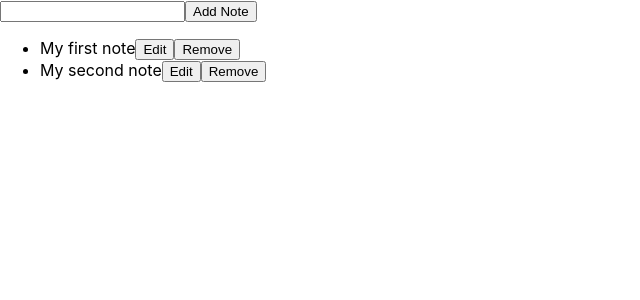
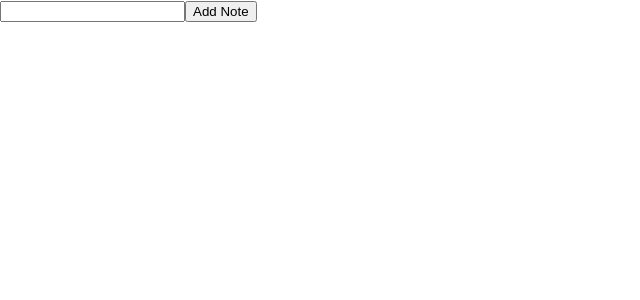
Before and after one commit to Shad-Islam/React-Practice, a React (Create React App) app: page / in a window 1280 px wide. Shown: the top 300 px of the page, without its empty margins (0-640 px from the left). Built offline with nearby package versions, Linux system fonts and the light colour scheme.

Commit message:
Add fanctionality on removeHandler

```diff
--- a/src/App.js
+++ b/src/App.js
@@ -3,25 +3,27 @@ import { useState } from "react";
 
 function App() {
   const [noteTitle, setNotetitle] = useState("");
-  const [notes, setNotes] = useState([
-    { id: 1, title: "My first note" },
-    { id: 2, title: "My second note" },
-  ]);
+  const [notes, setNotes] = useState([]);
 
+  // create button
   const createHandler = (event) => {
     event.preventDefault();
     if (!noteTitle) {
       return alert("Please Enter Note Title");
     }
     const newNote = {
-      id: Date.now + "",
+      id: Date.now() + "",
       title: noteTitle,
     };
     setNotes([...notes, newNote]);
     setNotetitle("");
   };
 
-  const removeHandler = () => {};
+  //remove button
+  const removeHandler = (noteId) => {
+    const newNotes = notes.filter((note) => note.id !== noteId);
+    setNotes(newNotes);
+  };
   return (
     <>
       <form onSubmit={createHandler}>
@@ -32,8 +34,6 @@ function App() {
             setNotetitle(event.target.value);
           }}
         />
-        {/* {console.log({ noteTitle })}
-        {console.log({ notes })} */}
 
         <button type="submit">Add Note</button>
       </form>
@@ -42,7 +42,13 @@ function App() {
           <li key={note.id}>
             <span>{note.title}</span>
             <button>Edit</button>
-            <button>Remove</button>
+            <button
+              onClick={() => {
+                removeHandler(note.id);
+              }}
+            >
+              Remove
+            </button>
           </li>
         ))}
       </ul>
```
